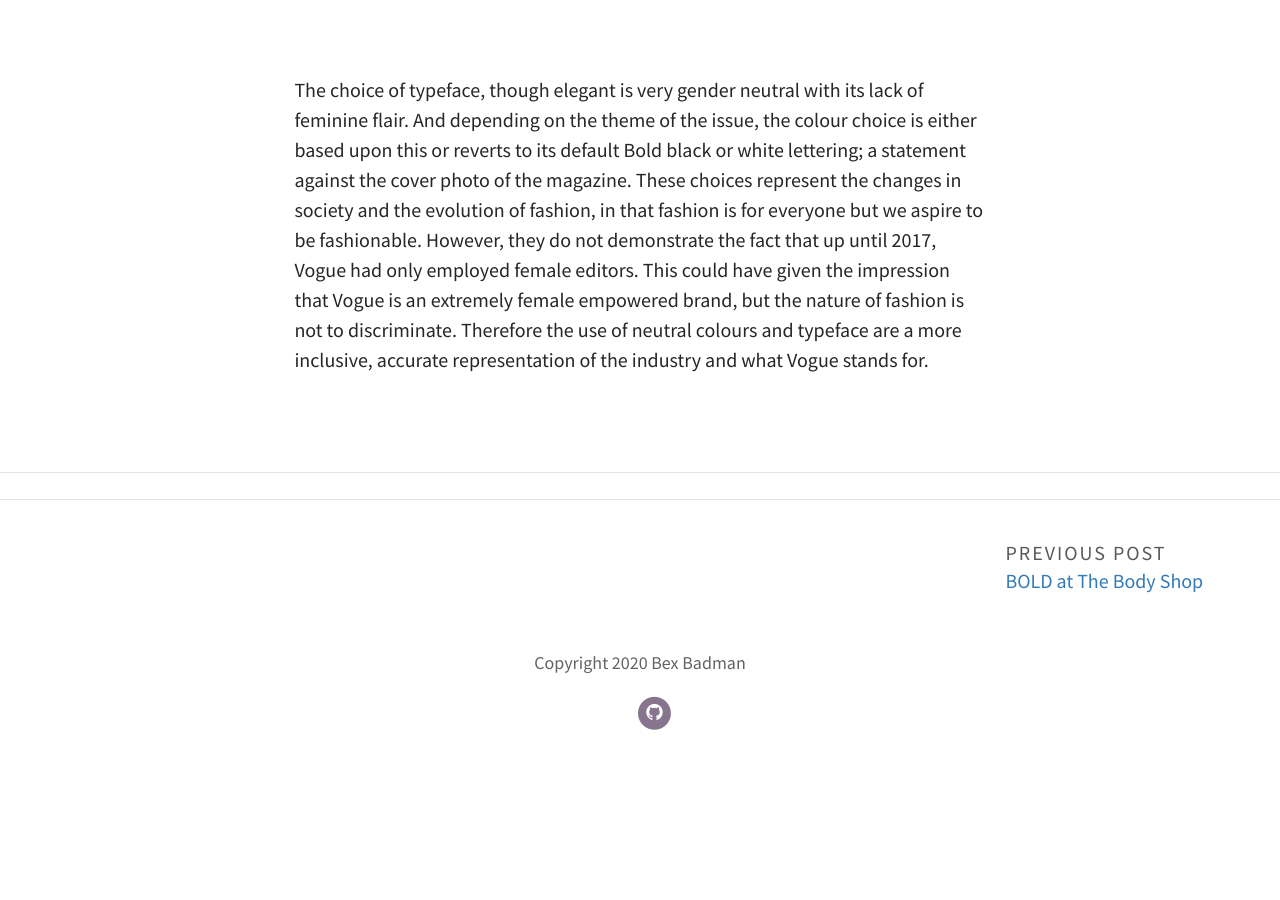
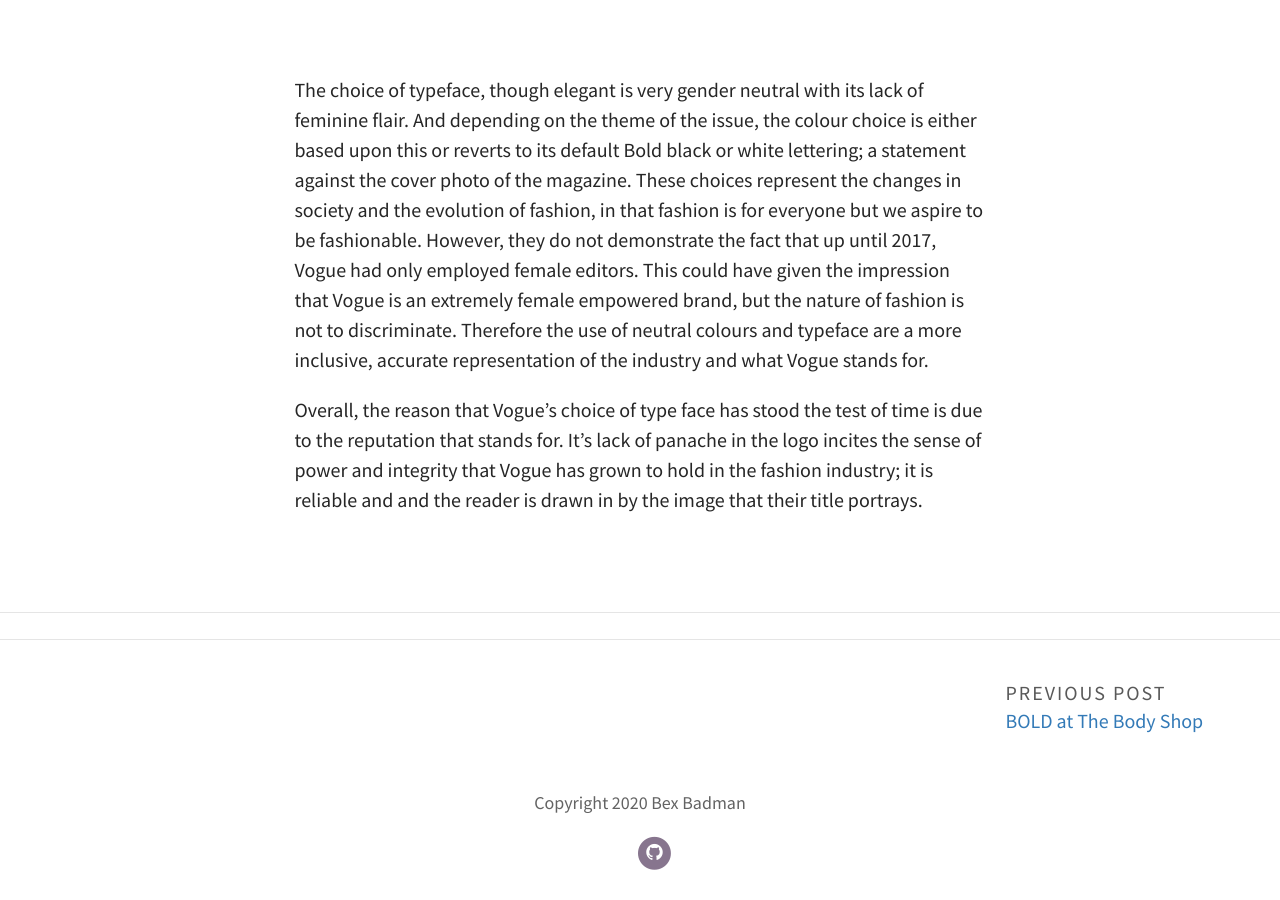
Before and after one commit to rebeccabadman1999/Bex-Badman-Blog, a Jekyll site: the page built from _posts/2020-10-12-the-iconic-voice-of-vogue.md, in a window 1280 px wide and 900 px high, scrolled down 2388 px. Built offline with Jekyll 4.4.1, drawn with Linux system fonts in a browser that asks for light colours; some web fonts are replaced; comment, search, counter and statistics services are not loaded; before the commit the page ends 3148 px from its top, so only the background shows below that.

Commit message:
Update Post “2020-10-12-the-iconic-voice-of-vogue”

```diff
--- a/_posts/2020-10-12-the-iconic-voice-of-vogue.md
+++ b/_posts/2020-10-12-the-iconic-voice-of-vogue.md
@@ -21,3 +21,5 @@
 ![](../uploads/00-promo-image-vogue-logo.jpg)
 
 The choice of typeface, though elegant is very gender neutral with its lack of feminine flair. And depending on the theme of the issue, the colour choice is either based upon this or reverts to its default Bold black or white lettering; a statement against the cover photo of the magazine. These choices represent the changes in society and the evolution of fashion, in that fashion is for everyone but we aspire to be fashionable. However, they do not demonstrate the fact that up until 2017, Vogue had only employed female editors. This could have given the impression that Vogue is an extremely female empowered brand, but the nature of fashion is not to discriminate. Therefore the use of neutral colours and typeface are a more inclusive, accurate representation of the industry and what Vogue stands for.
+
+Overall, the reason that Vogue's choice of type face has stood the test of time is due to the reputation that stands for. It's lack of panache in the logo incites the sense of power and integrity that Vogue has grown to hold in the fashion industry; it is reliable and and the reader is drawn in by the image that their title portrays.
```
